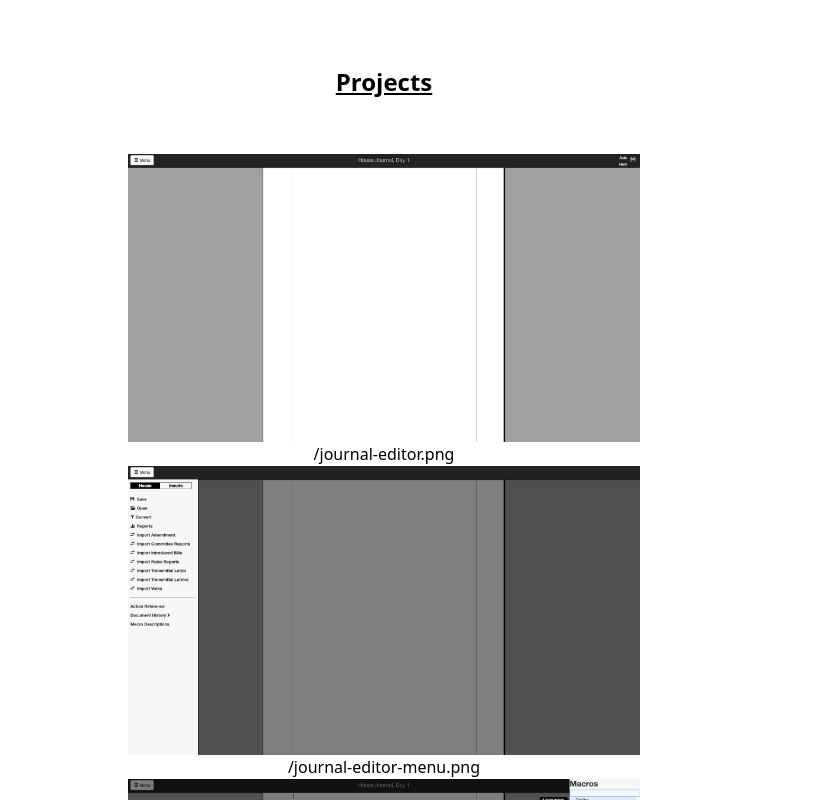
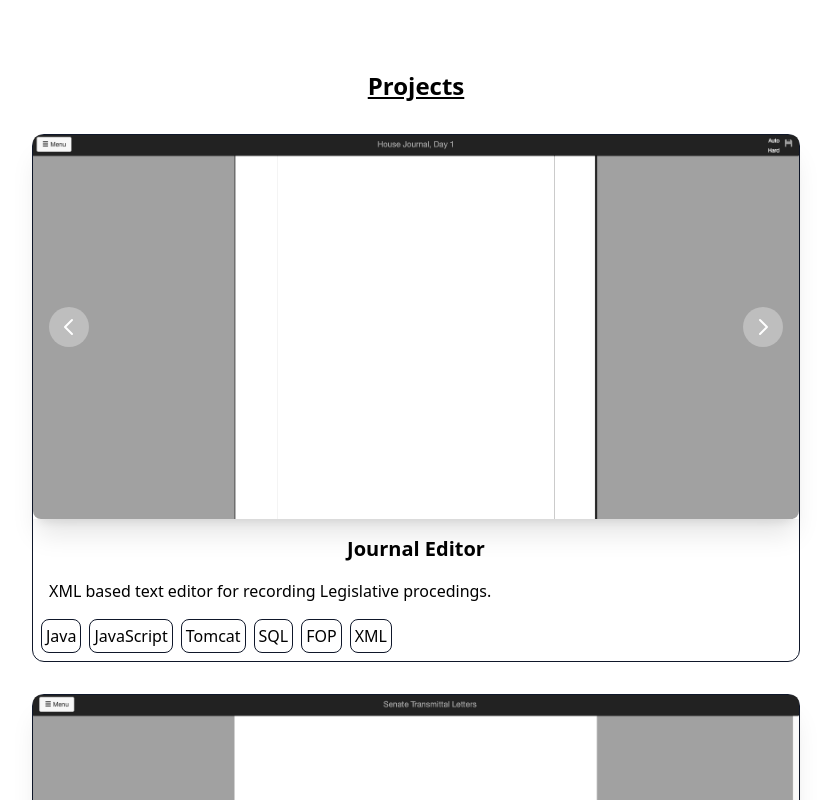
Before and after one commit to JacobPitkin/jacobpitkin, a React (Vite) app: page / in a window 1280 px wide. Shown: the part 1040-1840 px from the top of the page, without its empty margins (224-1055 px from the left). Built offline with nearby package versions, Linux system fonts and the light colour scheme.

Commit message:
Carousel showing images, need to make them scroll

```diff
--- a/package.json
+++ b/package.json
@@ -12,8 +12,7 @@
     "autoprefixer": "^10.4.13",
     "postcss": "^8.4.21",
     "react": "^18.2.0",
-    "react-dom": "^18.2.0",
-    "react-responsive-carousel": "^3.2.23"
+    "react-dom": "^18.2.0"
   },
   "devDependencies": {
     "@types/react": "^18.0.27",
--- a/src/App.jsx
+++ b/src/App.jsx
@@ -4,8 +4,8 @@ import Projects from './components/Projects';
 
 function App() {
   return (
-    <div className="App flex items-center justify-center flex-col text-center pt-12">
-      <div className="max-w-xl">
+    <div className="App flex items-center justify-center flex-col text-center m-8">
+      <div className="max-w-3xl">
         <Profile/>
         <AboutMe/>
         <Projects/>
--- a/src/components/Carousel.jsx
+++ b/src/components/Carousel.jsx
@@ -1,6 +1,26 @@
-function Carousel() {
+function Carousel({ name, images }) {
   return (
-    <div></div>
+    <div id={`${name}-carousel`} className="relative shadow-xl mb-4" data-carousel="static">
+      <div className="relative h-45 overflow-hidden rounded-lg md:h-96">
+        {images.map((image) => (
+          <div className="duration-700 ease-in-out" data-carousel-item>
+            <img src={image} className="object-contain" alt={`${name} image`} />
+          </div>
+        ))}
+      </div>
+      <button type="button" class="absolute top-0 left-0 z-30 flex items-center justify-center h-full px-4 cursor-pointer group focus:outline-none" data-carousel-prev>
+        <span class="inline-flex items-center justify-center w-8 h-8 rounded-full sm:w-10 sm:h-10 bg-white/30 dark:bg-gray-800/30 group-hover:bg-white/50 dark:group-hover:bg-gray-800/60 group-focus:ring-4 group-focus:ring-white dark:group-focus:ring-gray-800/70 group-focus:outline-none">
+            <svg aria-hidden="true" class="w-5 h-5 text-white sm:w-6 sm:h-6 dark:text-gray-800" fill="none" stroke="currentColor" viewBox="0 0 24 24" xmlns="http://www.w3.org/2000/svg"><path stroke-linecap="round" stroke-linejoin="round" stroke-width="2" d="M15 19l-7-7 7-7"></path></svg>
+            <span class="sr-only">Previous</span>
+        </span>
+      </button>
+      <button type="button" class="absolute top-0 right-0 z-30 flex items-center justify-center h-full px-4 cursor-pointer group focus:outline-none" data-carousel-next>
+          <span class="inline-flex items-center justify-center w-8 h-8 rounded-full sm:w-10 sm:h-10 bg-white/30 dark:bg-gray-800/30 group-hover:bg-white/50 dark:group-hover:bg-gray-800/60 group-focus:ring-4 group-focus:ring-white dark:group-focus:ring-gray-800/70 group-focus:outline-none">
+              <svg aria-hidden="true" class="w-5 h-5 text-white sm:w-6 sm:h-6 dark:text-gray-800" fill="none" stroke="currentColor" viewBox="0 0 24 24" xmlns="http://www.w3.org/2000/svg"><path stroke-linecap="round" stroke-linejoin="round" stroke-width="2" d="M9 5l7 7-7 7"></path></svg>
+              <span class="sr-only">Next</span>
+          </span>
+      </button>
+    </div>
   )
 }
 
--- a/src/components/ProjectItem.jsx
+++ b/src/components/ProjectItem.jsx
@@ -1,18 +1,21 @@
-import { Carousel } from "react-responsive-carousel";
+import Carousel from './Carousel';
 
 function ProjectItem({ name, shortDescription, tech, images }) {
   return (
-    <div className="pt-8">
-      <Carousel className="flex-row">
-        {images.map((image) => (
-          <div>
-            <img src={image} />
-            <p className="legend">{image}</p>
+    <div className="mt-8 border border-slate-900 rounded-xl">
+      <Carousel
+        name={name}
+        images={images}
+      />
+      <div className="text-xl font-bold">{name}</div>
+      <div className="text-start p-4">{shortDescription}</div>
+      <div className="flex flex-row">
+        {tech.map((tech) => (
+          <div className="border border-slate-900 rounded-lg ml-2 mb-2">
+            <p className="p-1">{tech}</p>
           </div>
         ))}
-      </Carousel>
-      <div>{name}</div>
-      <div className="text-start">{shortDescription}</div>
+      </div>
     </div>
   )
 }
--- a/src/components/Projects.jsx
+++ b/src/components/Projects.jsx
@@ -4,7 +4,7 @@ import projects from '../data/projects';
 
 function Projects() {
   return (
-    <div className="pt-20 max-w-lg">
+    <div className="pt-20">
       <h1 className="font-bold text-2xl underline">Projects</h1>
       {projects.map((project) => (
         <ProjectItem
```
Also changed, not shown: 1 other file (tests, documents, lock files or other folders).
